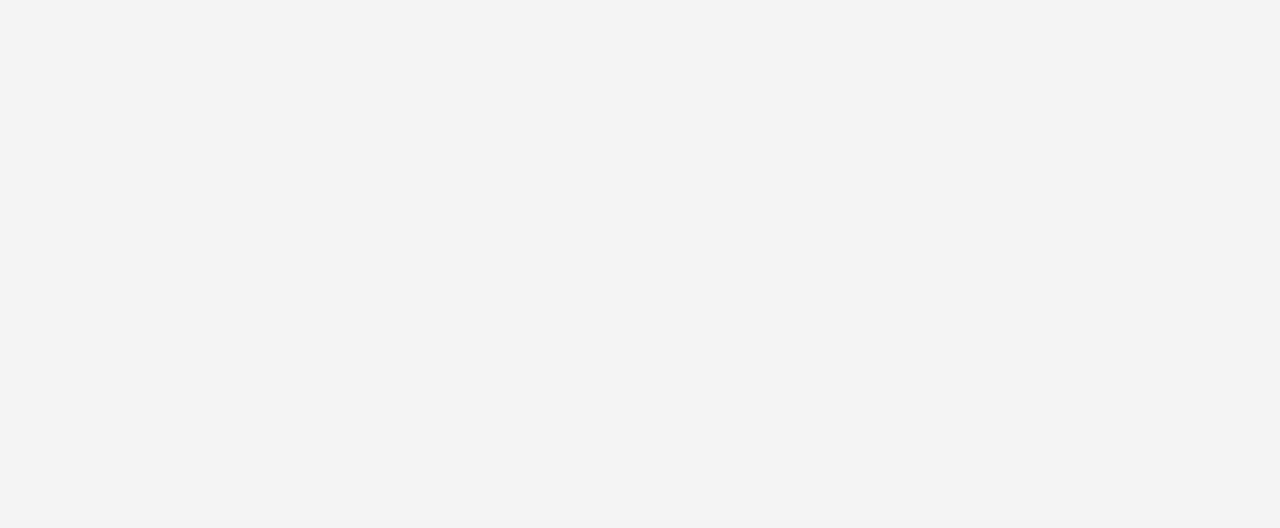
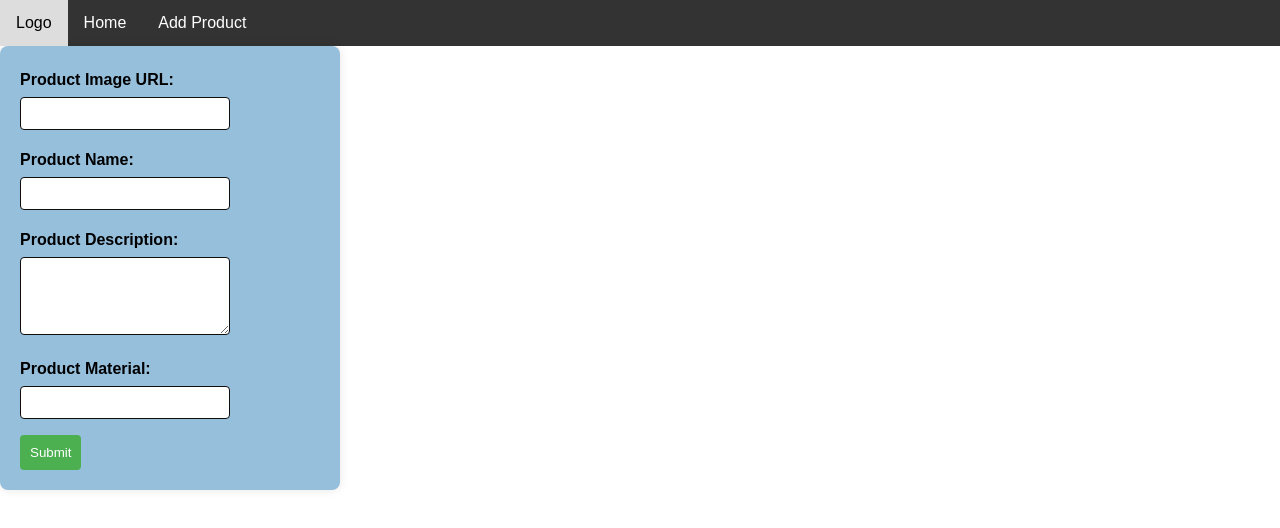
Before and after one commit to lhomitenzing202/PMS, a React (Vite) app: page /addProduct in a window 1280 px wide. Before the commit this address had no page. Shown: the top 528 px of the page. Built offline with nearby package versions, Linux system fonts and the light colour scheme.

Commit message:
1st approach for product integration

```diff
--- a/src/App.jsx
+++ b/src/App.jsx
@@ -1,6 +1,8 @@
 import {BrowserRouter, Routes, Route } from 'react-router-dom'
 import './App.css'
 import Home from './pages/Home/Home'
+import AddProduct from './pages/AddProduct/AddProduct'
+
 
 
 function App() {
@@ -11,6 +13,7 @@ function App() {
     <BrowserRouter>
     <Routes>
       <Route path='/'element={<Home/>}/>
+      <Route path='/addProduct'element={<AddProduct/>}/>
     </Routes>
     </BrowserRouter>
 
--- a/src/components/Navbar/Navbar.jsx
+++ b/src/components/Navbar/Navbar.jsx
@@ -1,14 +1,16 @@
 
+import { Link } from 'react-router-dom'
 import './Navbar.css'
 
 const Navbar = () => {
   return (
         <div className="navbar" id="myNavbar">
-    <a href="#" className="logo">Logo</a>
-    <a href="#">Home</a>
-    <a href="#">Products</a>
-    <a href="#">About</a>
-    <a href="#">Contact</a>
+    {/* <a href="#" className="logo">Logo</a> */}
+    {/* <a href="#">Home</a> */}
+    {/* <a href="/addProduct">Add Products</a> */}
+    <Link to ="#" className='Logo'>Logo</Link>
+    <Link to ="/Home">Home</Link>
+    <Link to ="/addProduct">Add Product</Link>
     </div>
 
   )
--- /dev/null
+++ b/src/pages/AddProduct/AddProduct.css
@@ -0,0 +1,39 @@
+.product-form {
+    margin-top: 20px;
+    display: flex;
+    justify-content: center;
+}
+
+form {
+    background-color: #96bfdc;
+    padding: 20px;
+    border-radius: 8px;
+    box-shadow: 0 0 10px rgba(0, 0, 0, 0.1);
+    width: 300px;
+}
+
+label {
+    display: block;
+    margin-bottom: 8px;
+    font-weight: bold;
+    margin-top: 5px;
+}
+
+input,
+textarea {
+    width: 70%;
+    padding: 8px;
+    margin-bottom: 16px;
+    box-sizing: border-box;
+    border: 1px solid #0e0d0d;
+    border-radius: 4px;
+}
+
+button {
+    background-color: #4caf50;
+    color: #fff;
+    padding: 10px;
+    border: none;
+    border-radius: 4px;
+    cursor: pointer;
+}
--- /dev/null
+++ b/src/pages/AddProduct/AddProduct.jsx
@@ -0,0 +1,50 @@
+import { useState } from "react"
+import Navbar from "../../components/Navbar/Navbar"
+import './AddProduct.css'
+import axios from "axios"
+
+
+const AddProduct = () => {
+    const[ProductImg,setProductImg]=useState("")
+    const[ProductName,setProductName]=useState("")
+    const[ProductDescription,setProductDescription]=useState("")
+    const[ProductMaterial,setProductMatreial]=useState("")
+
+    const AddProduct = async(e)=>{
+        e.preventDefault()
+        const response = await axios.post("https://65732380192318b7db419d5a.mockapi.io/Product",{
+            ProductImg:ProductImg,
+            ProductName:ProductName,
+            ProductDescription:ProductDescription,
+            ProductMaterial:ProductMaterial
+        })
+        console.log(response)
+    }
+
+
+  return (
+ <>
+ <Navbar />
+
+<div id="product-form">
+ <form onSubmit={AddProduct}>
+        <label htmlFor="productImage">Product Image URL:</label>
+        <input type="text" id="productImage" name="productImage" onChange={(e)=>setProductImg(e.target.value)}/>
+
+        <label htmlFor="productName">Product Name:</label>
+        <input type="text" id="productName" name="productName" onChange={(e)=>setProductName(e.target.value)}/>
+
+        <label htmlFor="productDescription">Product Description:</label>
+        <textarea id="productDescription" name="productDescription" rows="4" onChange={(e)=>setProductDescription(e.target.value)}></textarea>
+
+        <label htmlFor="productMaterial">Product Material:</label>
+        <input type="text" id="productMaterial" name="productMaterial" onChange={(e)=>setProductMatreial(e.target.value)}/><br/>
+
+        <button type="submit">Submit</button>
+    </form>
+    </div>
+ </>
+  )
+}
+
+export default AddProduct
--- a/src/pages/Home/Home.css
+++ b/src/pages/Home/Home.css
@@ -1,4 +1,4 @@
-body {
+/* body {
     font-family: Arial, sans-serif;
     background-color: #f4f4f4;
     margin: 0;
@@ -7,6 +7,12 @@ body {
     align-items: center;
     justify-content: center;
     height: 100vh;
+} */
+
+.card-coinatiner {
+    display: flex;
+    justify-content: space-around;
+    flex-wrap: wrap;
 }
 
 .card {
@@ -15,6 +21,8 @@ body {
     overflow: hidden;
     box-shadow: 0 4px 8px rgba(0, 0, 0, 0.1);
     background-color: #fff;
+    margin-bottom: 20px;
+    margin-top: 5px;
 }
 
 .card img {
--- a/src/pages/Home/Home.jsx
+++ b/src/pages/Home/Home.jsx
@@ -21,6 +21,7 @@ const Home = () => {
 
     <>
     <Navbar/>
+    <div className="card-coinatiner">
     {
         Products.map((Product)=>{
             return (
@@ -33,6 +34,8 @@ const Home = () => {
             )
         })
     }
+    </div>
+
     </>
   )
 }
```
